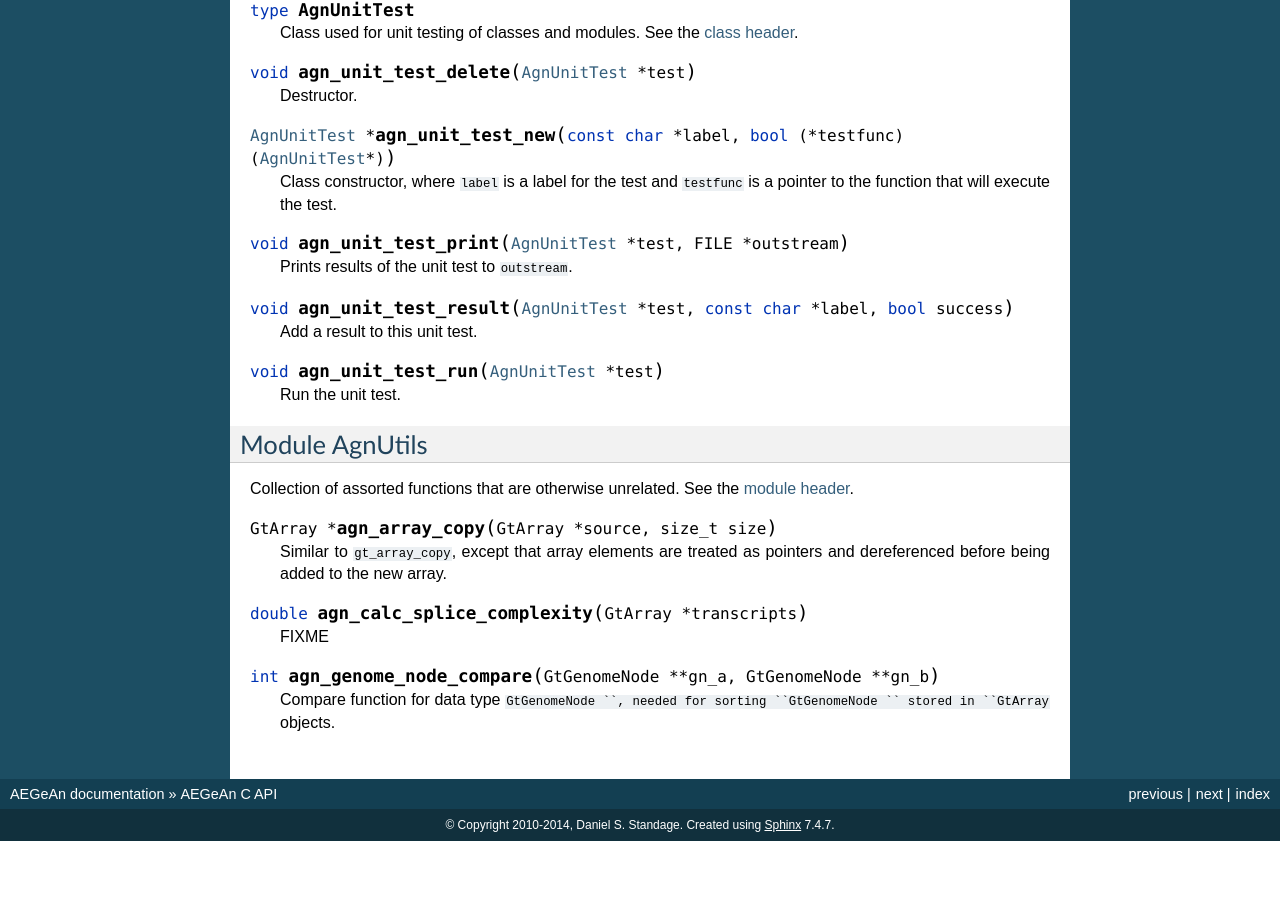
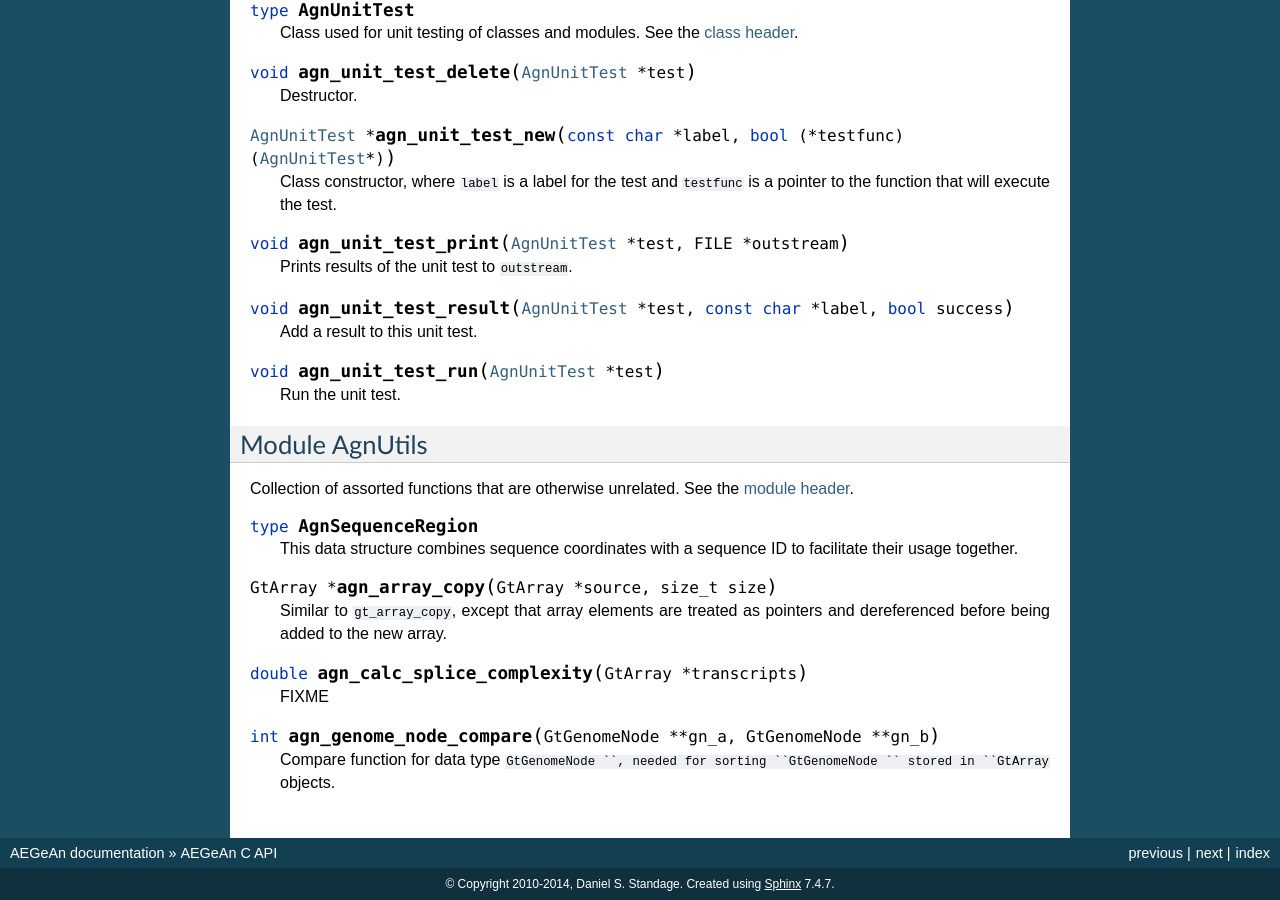
Before and after one commit to BrendelGroup/AEGeAn, a Sphinx documentation site: the page built from docs/api.rst, in a window 1280 px wide and 900 px high, scrolled down 7005 px. Built offline with Sphinx 7.4.7, drawn with Linux system fonts in a browser that asks for light colours; before the commit the page ends 7846 px from its top, so only the background shows below that.

Commit message:
Fixed typedef for docs

```diff
--- a/docs/api.rst
+++ b/docs/api.rst
@@ -385,7 +385,7 @@ Module AgnUtils
 
 Collection of assorted functions that are otherwise unrelated. See the `module header <https://github.com/standage/AEGeAn/blob/master/inc/core/AgnUtils.h>`_.
 
-.. c:type::
+.. c:type:: AgnSequenceRegion
 
   This data structure combines sequence coordinates with a sequence ID to facilitate their usage together.
 
```
Also changed, not shown: 1 other file.
